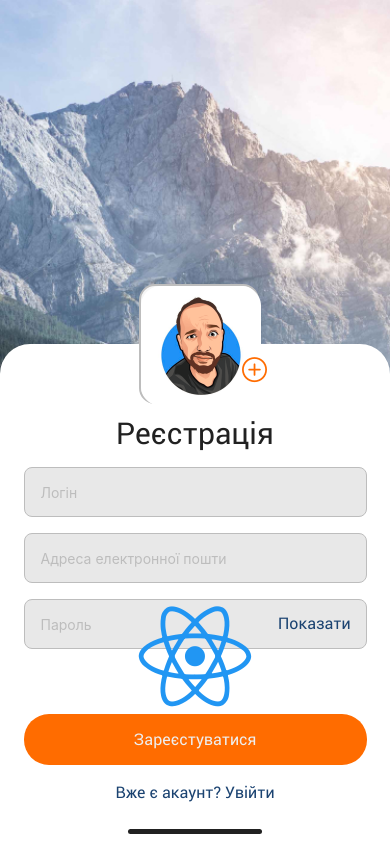
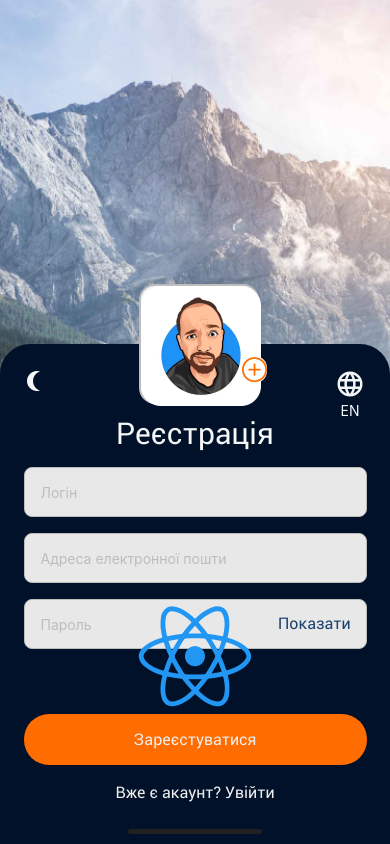
Before and after one commit to YuriyPilipenkoKH/test, a React Native app: screen /Registration in a window 390 px wide. Built offline with nearby package versions, Linux system fonts and the light colour scheme; no server answers.

Commit message:
lang btn

```diff
--- a/components/CommentsScreen/CommentsScreen.jsx
+++ b/components/CommentsScreen/CommentsScreen.jsx
@@ -228,13 +228,13 @@ const CommentsScreen =({route}) => {
             </ImageBackground>
             </View>
 
-            {allComments &&
+        {allComments &&
             <FlatList style ={{marginBottom:20, ...styles.commentsWrapp }}
                 data={allComments}
                 keyExtractor={(item) => item.commentId} // Use the commentId as the key
                 renderItem={({item}) => (
 
-            <View key={item.id} style = {styles.comment}>
+            <View key={item.commentId} style = {styles.comment}>
             <ImageBackground
             style = {styles.avatar} source={AvImage0} size = {28}></ImageBackground>
             <View style = {[styles.card,  { backgroundColor: mode.commentBg}]}>
--- a/components/PostsScreen/PostsScreen.jsx
+++ b/components/PostsScreen/PostsScreen.jsx
@@ -29,7 +29,7 @@ import { countLikes } from "../../utils/handleLike";
   const [loading, setLoading] = useState(false);
   const [mode, setMode] = useState(lightTheme)
   const navigation = useNavigation();
-  const { login , email}= useAuth()
+  const { login , email, avatar}= useAuth()
 
   const theme = useSelector(getTheme)
   const dispatch = useDispatch()
@@ -115,7 +115,7 @@ useEffect(() => {
 
         <View style={styles.user}>
             <View style={styles.imgContainer}>
-              <Image style={styles.userAvatar} source={User} />
+              <Image style={styles.userAvatar} source={ {uri: avatar} && User} />
             </View>
             <View style={styles.userWrapp}>
             <Text style={[styles.userName , {color: mode.textColor }]}>{login}</Text>
--- a/components/ProfileScreen/ProfileScreen.jsx
+++ b/components/ProfileScreen/ProfileScreen.jsx
@@ -15,13 +15,14 @@ import { useNavigation } from "@react-navigation/native";
 import { useEffect, useState } from "react";
 import { getData} from "../../utils/dataStorage";
 import { useDispatch, useSelector } from "react-redux";
-import { logOut } from "../../redux/auth/authOperations";
+import { deleteAvatar, logOut, updateAvatar } from "../../redux/auth/authOperations";
 import { getTheme, useAuth } from "../../redux/auth/authSelectors";
 import { db } from "../../firebase/config";
 import { collection, doc, onSnapshot, query, updateDoc, where } from "firebase/firestore";
 import Loader from "../Loader/Loader";
 import { lightTheme, darkTheme } from "../../utils/themes";
 import { handleLike } from "../../utils/handleLike";
+import * as ImagePicker from "expo-image-picker";
 
 
 
@@ -31,9 +32,10 @@ const ProfileScreen =({ route }) => {
     // const [likes, setLikes] = useState(0)
     const [loading, setLoading] = useState(false);
     const [mode, setMode] = useState(lightTheme)
+    const [newAvatar, setNewAvatar] = useState(null)
     const navigation = useNavigation();
     const dispatch = useDispatch()
-    const {userId, login  }= useAuth()
+    const {userId, login, avatar  }= useAuth()
     const theme = useSelector(getTheme)
 
 
@@ -46,13 +48,42 @@ const ProfileScreen =({ route }) => {
         );
       };
 
+      const uploadAvatarFromGallery = async () => {
+        setLoading(true);
+        try {
+          let result = await ImagePicker.launchImageLibraryAsync({
+            mediaTypes: ImagePicker.MediaTypeOptions.All,
+            allowsEditing: true,
+            quality: 1,
+          });
+
+          if (!result.canceled) {
+            setNewAvatar(result.assets[0].uri);
+            console.log('Avatar Uploaded ',result)
+          }
+          setLoading(false);
+        } catch (error) {
+          console.log("Upload avatar error", error.message);
+          setLoading(false);
+
+        }
+      };
+
       const deleteAvatarFromUser = async () => {
         dispatch(deleteAvatar());
     };
 
+
+    const updateAvatarFromUser = async () => {
+
+        uploadAvatarFromGallery()
+        dispatch(updateAvatar(newAvatar));
+
+      };
+
       useEffect(() => {
          getPostsByCurrentUser();
-      }, []);
+      }, [posts]);
 
       // Theme
 const toggleMode = () => {
@@ -61,7 +92,6 @@ const ProfileScreen =({ route }) => {
     useEffect(() => {
         toggleMode()
     }, [theme])
-
 
 
     return (
@@ -77,9 +107,9 @@ const ProfileScreen =({ route }) => {
             backgroundColor: mode.backgroundColor,
         }}>
 
-                    <ImageBackground style = {regStyles.photoWrapp} source={User}>
+        <ImageBackground style = {regStyles.photoWrapp} source= { {uri: avatar} && User}>
         <TouchableOpacity
-                    onPress={() => console.log('posts:', posts)}
+        onPress={updateAvatarFromUser}
         style = {regStyles.plusBtn}>
             <AntDesign  name="pluscircleo" size={25} style = {[regStyles.plus]} />
         </TouchableOpacity>
@@ -166,14 +196,11 @@ const ProfileScreen =({ route }) => {
         <View
 
          style = {regStyles.homeIndicator} >
-         <Text onPress={() =>{
-
-             console.log('postId:', postId)
-             }}>get</Text>
+         <Text onPress={() =>console.log('avatar:', newAvatar)}>
+            get</Text>
          </View>
     </View>
     </>
-
 
     )
 }
--- a/components/RegistrationScreen/RegistrationScreen.jsx
+++ b/components/RegistrationScreen/RegistrationScreen.jsx
@@ -13,23 +13,29 @@ import {
 
 } from "react-native";
 import { StatusBar } from 'expo-status-bar';
+import { MaterialCommunityIcons, AntDesign, MaterialIcons } from '@expo/vector-icons';
 import * as ImagePicker from "expo-image-picker";
 import BackgroundImage from "../../assets/img/photo-bg.jpg";
-import { AntDesign } from '@expo/vector-icons';
+
 import User from "../../assets/img/avatar/av-252.png";
 import { useNavigation } from "@react-navigation/native";
 import { resetData } from "../../utils/dataStorage";
-import { useDispatch } from "react-redux";
+import { useDispatch, useSelector } from "react-redux";
 import { getDownloadURL, ref, uploadBytes } from "firebase/storage";
 import { register } from "../../redux/auth/authOperations";
 import { storage } from "../../firebase/config";
 import Loader from "../Loader/Loader";
+import { toggleTheme } from "../../redux/themeSlice";
+import { lightTheme, darkTheme } from "../../utils/themes";
+import { getTheme } from "../../redux/auth/authSelectors";
+import { getLang } from "../../redux/selectors";
+import { toggleLang } from "../../redux/langSlice";
 // import avatar from 'C:/GitHub/Home-Work/test/assets/img/Avatar/av-01.jpg'
 
 // import { firebase } from "@react-native-firebase/storage";
 
 const RegistrationScreen =() => {
-  const [load, setLoad] = useState(false);
+  const [loading, setLoading] = useState(false);
 
     const [login, setLogin] = useState("");
     const [email, setEmail] = useState("");
@@ -42,11 +48,26 @@ const RegistrationScreen =() => {
     const [keyboardVisible, setKeyboardVisible] = useState(false);
     const [error, setError] = useState(null);
     const [avatar, setAvatar] = useState(null)
+    const [mode, setMode] = useState(lightTheme)
 
 
     const [time, setTime] = useState(null)
     const navigation = useNavigation();
     const dispatch = useDispatch()
+    const theme = useSelector(getTheme)
+    const lang = useSelector(getLang)
+
+    // Theme
+const toggleMode = () => {
+  setMode(theme === 'light' ? lightTheme : darkTheme);
+};
+useEffect(() => {
+  toggleMode()
+}, [theme])
+
+// const toggleLang = () => {
+//   lang === 'english' ? 'ukrainian' : 'english'
+// };
 
     useEffect(() => {
       if(message){
@@ -81,7 +102,7 @@ const RegistrationScreen =() => {
 
     useEffect(() => {
       (async () => {
-        setLoad(true);
+        setLoading(true);
         try {
           if (Platform.OS !== "web") {
             const { status } =
@@ -92,10 +113,10 @@ const RegistrationScreen =() => {
                 "Sorry, we need camera roll permissions to make this work!"
               );
             }
-            setLoad(false);
+            setLoading(false);
           }
         } catch (error) {
-          setLoad(false);
+          setLoading(false);
           setError(error.message);
         }
       })();
@@ -135,7 +156,7 @@ const RegistrationScreen =() => {
     }
 
     const uploadAvatarFromGallery = async () => {
-      setLoad(true);
+      setLoading(true);
       try {
         let result = await ImagePicker.launchImageLibraryAsync({
           mediaTypes: ImagePicker.MediaTypeOptions.All,
@@ -147,17 +168,17 @@ const RegistrationScreen =() => {
           setAvatar(result.assets[0].uri);
           console.log('Avatar Uploaded ',result)
         }
-        setLoad(false);
+        setLoading(false);
       } catch (error) {
         console.log("Upload avatar error", error.message);
-        setLoad(false);
+        setLoading(false);
         setError(`Upload avatar error ${error.message}`);
       }
     };
 
 
     const uploadAvatarToServer = async () => {
-      setLoad(true);
+      setLoading(true);
       try {
         const response = await fetch(avatar);
         const file = await response.blob();
@@ -171,7 +192,7 @@ const RegistrationScreen =() => {
         return avatarRef;
       } catch (error) {
         console.log("Upload avatar to server error", error.message);
-        setLoad(false);
+        setLoading(false);
         setError(`Upload avatar to server error ${error.message}`);
       }
     };
@@ -196,7 +217,7 @@ const RegistrationScreen =() => {
 
     }
 
-      setLoad(true);
+      setLoading(true);
 
       try {
         const avatarRef = await uploadAvatarToServer();
@@ -215,10 +236,10 @@ const RegistrationScreen =() => {
            avatar: avatarRef ,
           }));
 
-        setLoad(false);
+        setLoading(false);
       } catch (error) {
         console.log("Upload avatar to server error", error.message);
-        setLoad(false);
+        setLoading(false);
         setError(`Upload avatar to server error ${error.message}`);
       }
 
@@ -231,6 +252,7 @@ const RegistrationScreen =() => {
 
        <View style = {{...styles.main,
          height: keyboardVisible ? 360 : 500,
+         backgroundColor: mode.backgroundColor ,
          }}>
 
         <ImageBackground style = {[styles.photoWrapp, styles.photoFrame]} source={User}>
@@ -241,7 +263,32 @@ const RegistrationScreen =() => {
         </TouchableOpacity>
          </ImageBackground>
 
-    <Text style={{...styles.title, color: time ? 'crimson' : '#212121' }}>
+         <TouchableOpacity
+            onPress={() => {
+                dispatch(toggleTheme())}}
+              style={[styles.themeBtn, styles.themeBtn]}>
+            <MaterialCommunityIcons
+              style = {[styles.themeIcon, {color: mode.textColor }]}
+              name= {theme === 'light'? "lightbulb-on-outline" : "moon-waning-crescent"}
+               size={24} />
+         </TouchableOpacity>
+         <View style={styles.langWrapp}>
+           <TouchableOpacity
+              onPress={() => {
+                  dispatch(toggleLang())}}
+                style={[styles.langBtn]}>
+              <MaterialIcons
+                style = {[styles.langIcon, {color: mode.textColor }]}
+                name="language"
+                 size={30} />
+            </TouchableOpacity>
+            <Text style={[styles.text, {color: mode.textColor }]}>
+              {lang === 'english' ? 'EN' : 'UA'}
+              </Text>
+         </View>
+
+    <Text style={{...styles.title,
+      color: time ? 'crimson' :  mode.textColor  }}>
    {message && time ? 'Wasted' : 'Реєстрація'}
     </Text>
 
@@ -293,7 +340,9 @@ const RegistrationScreen =() => {
     <TouchableOpacity
     onPress={() => navigation.navigate("Login")}
      style={styles.alreadyHaveAccount}>
-        <Text style={styles.alreadyHaveAccountText}>Вже є акаунт? Увійти</Text>
+        <Text style={[styles.alreadyHaveAccountText,
+        {color: mode.already }
+        ]}>Вже є акаунт? Увійти</Text>
       </TouchableOpacity>
       <TouchableOpacity style={styles.regBtn}
         onPress={submit}
@@ -303,10 +352,8 @@ const RegistrationScreen =() => {
     </View>}
     </View>
 
-    {load && <Loader/>}
-
-
-     <View style = {{...styles.homeIndicator, backgroundColor: keyboardVisible ? '#fff0' : '#212121',}} ></View>
+    {loading && <Loader/>}
+    <View style = {{...styles.homeIndicator, backgroundColor: keyboardVisible ? '#fff0' : '#212121',}} ></View>
     </View>
 
 
@@ -370,6 +417,30 @@ export const styles = StyleSheet.create({
         top: 70,
         right: -10,
     },
+    themeBtn: {
+      position: 'absolute',
+      left: 25,
+      top: 25,
+      // transform: [{ translateX: 160 }],
+
+  },
+  themeIcon: {
+      // transform: [{ rotate: '90deg' }],
+      color: '#212121',
+
+  },
+  langWrapp: {
+    position: 'absolute',
+    right: 25,
+    top: 25,
+    flex: 1,
+    gap: 3,
+    alignItems: 'center',
+
+  },
+  langBtn: {
+
+  },
     plus: {
         color: '#FF6C00',
         backgroundColor: '#fff',
--- /dev/null
+++ b/redux/langSlice.js
@@ -0,0 +1,26 @@
+import { createSlice } from "@reduxjs/toolkit";
+
+
+const initialState = {
+    lang: 'english',
+
+  };
+  const langSlice = createSlice({
+    name: 'lang',
+    initialState,
+    reducers: {
+
+      toggleLang: (state, action) => {
+
+        if(state.lang === 'english'){
+            state.lang = 'ukrainian'
+        }
+        else if(state.lang === 'ukrainian'){
+            state.lang = 'english'
+        }
+      },
+    },
+  });
+  export const { toggleLang } = langSlice.actions;
+  // Export reducer
+  export const langReducer =  langSlice.reducer;
--- /dev/null
+++ b/redux/selectors.js
@@ -0,0 +1,3 @@
+
+export const getTheme =  state => state.theme.theme
+export const getLang =  state => state.lang.lang
--- a/redux/store.js
+++ b/redux/store.js
@@ -3,6 +3,7 @@
 import { authReducer} from "./auth/authReducer";
 import { composeWithDevTools } from 'redux-devtools-extension';
 import { themeReducer } from "./themeSlice";
+import { langReducer } from "./langSlice";
 
 
 
@@ -10,6 +11,7 @@ const store = configureStore({
   reducer: {
     auth: authReducer,
     theme:themeReducer,
+    lang: langReducer,
   },
   middleware: (getDefaultMiddleware) =>
     getDefaultMiddleware({
@@ -19,7 +21,7 @@ const store = configureStore({
     realtime: true,
     name: 'native',
     hostname: 'localhost',
-    port: 19000 // the port your remotedev server is running at
+    port: 1024// the port your remotedev server is running at
   })], // Add Redux DevTools enhancer
 });
 
```
Also changed, not shown: components/LoginScreen/LoginScreen.jsx (+32 -6 lines), redux/auth/authOperations.js (+31 -0 lines), redux/auth/authReducer.js (+12 -0 lines), utils/themes.js (+6 -2 lines). Lines whose indentation alone changed are shown as unchanged.
